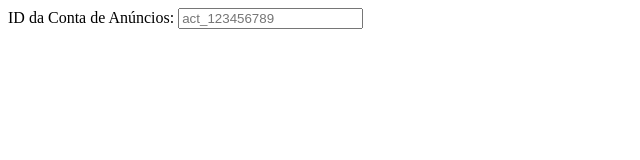
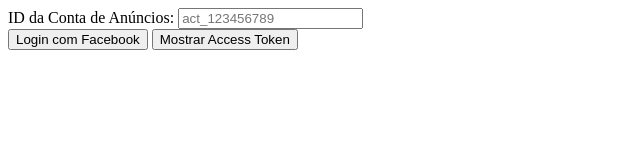
Before and after one commit to gabrielfurtadon/testGui, a website: page index.html in a window 1280 px wide. Shown: the whole page, without its empty margins (0-640 px from the left). Drawn offline with Linux system fonts and the light colour scheme.

Commit message:
updating

```diff
--- a/index.html
+++ b/index.html
@@ -5,26 +5,35 @@
 </head>
 <body>
     <script>
-        function getQueryParam(param) {
-            const urlParams = new URLSearchParams(window.location.search);
-            return urlParams.get(param);
+        function getAccessToken() {
+            const configId = '1016393966629039';  // O config_id que você obteve
+            const clientId = '1008426500498419';  // Seu App ID do Facebook
+            const redirectUri = encodeURIComponent('https://gabrielfurtadon.github.io/testGui/');  // Substitua pela sua URL de redirecionamento
+
+            // Construindo a URL de login com o config_id
+            const oauthUrl = `https://www.facebook.com/v17.0/dialog/oauth?client_id=${clientId}&redirect_uri=${redirectUri}&state=some_string&config_id=${configId}`;
+
+            // Redirecionar o usuário para a URL de login
+            window.location.href = oauthUrl;
         }
 
-        function exchangeCodeForAccessToken(code) {
-            const clientId = '1008426500498419';  // Seu App ID
-            const redirectUri = encodeURIComponent('https://gabrielfurtadon.github.io/testGui/');
+        function mostrarAccessToken() {
+            const params = new URLSearchParams(window.location.search);
+            const code = params.get('code');
+
+            if (code) {
+                // Substitua pelo seu Client Secret e execute essa lógica no backend para maior segurança em produção
                 const clientSecret = '50fb5687c9b0e3c33a86e26beb13cee5';  // Substitua pelo seu Client Secret
+                const clientId = '1008426500498419';  // Seu App ID do Facebook
+                const redirectUri = 'https://gabrielfurtadon.github.io/testGui/';  // URL de redirecionamento
 
                 const tokenUrl = `https://graph.facebook.com/v13.0/oauth/access_token?client_id=${clientId}&redirect_uri=${redirectUri}&client_secret=${clientSecret}&code=${code}`;
 
-            fetch(tokenUrl, {
-                method: 'GET'
-            })
+                fetch(tokenUrl)
                 .then(response => response.json())
                 .then(data => {
                     if (data.access_token) {
                         document.getElementById('accessTokenDisplay').innerText = "Access Token: " + data.access_token;
-                    enviarTokenParaBackend(data.access_token);
                     } else {
                         document.getElementById('accessTokenDisplay').innerText = "Erro ao obter o Access Token.";
                     }
@@ -32,6 +41,9 @@
                 .catch(error => {
                     console.error('Erro ao trocar o código pelo access token:', error);
                 });
+            } else {
+                document.getElementById('accessTokenDisplay').innerText = "Código de autorização não encontrado.";
+            }
         }
 
         function enviarTokenParaBackend(token) {
@@ -59,18 +71,14 @@
             })
             .catch((error) => console.error('Erro ao salvar o token:', error));
         }
-
-        // Quando a página é carregada, verificar se há um código na URL e trocá-lo por um access token
-        const code = getQueryParam('code');
-        if (code) {
-            exchangeCodeForAccessToken(code);
-        }
     </script>
 
     <div>
         <label for="adAccountId">ID da Conta de Anúncios:</label>
         <input type="text" id="adAccountId" placeholder="act_123456789" required>
     </div>
+    <button onclick="getAccessToken()">Login com Facebook</button>
+    <button onclick="mostrarAccessToken()">Mostrar Access Token</button>
     <p id="accessTokenDisplay"></p>
     <p id="campaignName"></p>
 </body>
```
Lines whose indentation alone changed are shown as unchanged.
